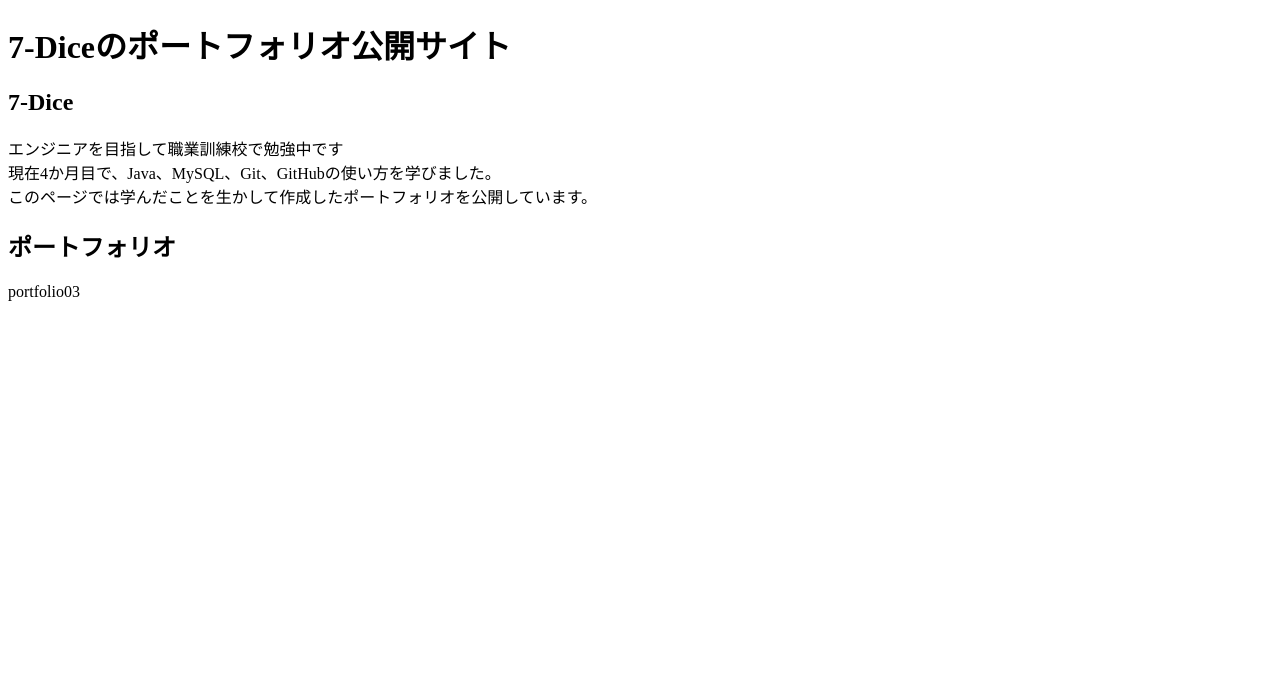
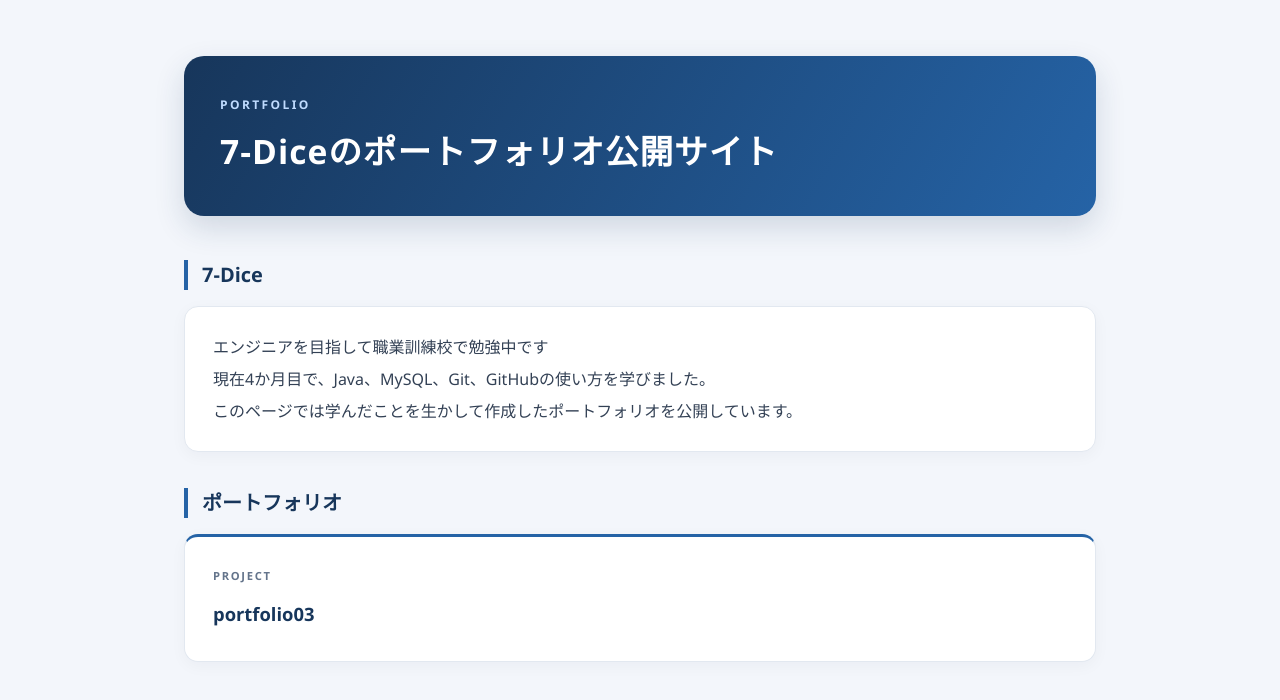
Before and after one commit to 7-Dice/7-Dice.github.io, a plain HTML site: page index.html in a window 1280 px wide. Drawn offline with Linux system fonts and the light colour scheme.

Commit message:
feat: CSS追加
CSS追加、index.htmlに以下の変更を実施
- headタグ内にlinkタグ追加
- pタグにclass追加

```diff
--- a/index.html
+++ b/index.html
@@ -3,7 +3,7 @@
 <head>
     <meta charset="UTF-8">
     <meta name="viewport" content="width=device-width, initial-scale=1.0">
-    <title>ポートフォリオ公開サイト</title>
+	<link rel="stylesheet" href="lib/style.css">
 </head>
 <body>
     <h1>7-Diceのポートフォリオ公開サイト</h1>
@@ -14,6 +14,6 @@
         このページでは学んだことを生かして作成したポートフォリオを公開しています。
     </p>
     <h2>ポートフォリオ</h2>
-    <p>portfolio03</p>
+    <p class="portfolio-card">portfolio03</p>
 </body>
 </html>
--- /dev/null
+++ b/lib/style.css
@@ -0,0 +1,140 @@
+@charset "UTF-8";
+/* 余白や枠線を含めて、要素のサイズを計算する */
+* {
+    box-sizing: border-box;
+}
+
+/* ページ全体の背景 */
+html {
+    min-height: 100%;
+    background-color: #f3f6fb;
+}
+
+/* コンテンツを中央に配置する */
+body {
+    max-width: 960px;
+    margin: 0 auto;
+    padding: 56px 24px 80px;
+
+    font-family: "Segoe UI", "Hiragino Kaku Gothic ProN",
+        "Yu Gothic", Meiryo, sans-serif;
+
+    color: #334155;
+    line-height: 1.8;
+    overflow-wrap: anywhere;
+}
+
+/* サイトのタイトル */
+h1 {
+    margin: 0 0 44px;
+    padding: 40px 36px;
+    border-radius: 20px;
+
+    background: linear-gradient(120deg, #17365b, #2563a6);
+    box-shadow: 0 12px 30px rgba(23, 54, 91, 0.16);
+
+    color: #ffffff;
+    font-size: clamp(1.5rem, 3.5vw, 2.1rem);
+    line-height: 1.5;
+    letter-spacing: 0.03em;
+}
+
+/* タイトルの上に添える小さなラベル */
+h1::before {
+    content: "PORTFOLIO";
+    display: block;
+    margin-bottom: 12px;
+
+    color: #bfdbfe;
+    font-size: 0.75rem;
+    font-weight: 600;
+    letter-spacing: 0.2em;
+}
+
+/* 「自己紹介」「ポートフォリオ」の見出し */
+h2 {
+    margin: 36px 0 16px;
+    padding-left: 14px;
+    border-left: 4px solid #2563a6;
+
+    color: #17365b;
+    font-size: 1.25rem;
+    line-height: 1.5;
+}
+
+/* 本文を白いカードとして表示する */
+p {
+    margin: 0;
+    padding: 24px 28px;
+
+    border: 1px solid #e2e8f0;
+    border-radius: 14px;
+    background-color: #ffffff;
+    box-shadow: 0 4px 16px rgba(15, 23, 42, 0.04);
+
+    line-height: 2;
+}
+
+/* 作品紹介用のカード */
+.portfolio-card {
+    padding: 28px;
+    border-top: 3px solid #2563a6;
+
+    color: #17365b;
+    font-size: 1.15rem;
+    font-weight: 700;
+}
+
+/* 作品名の上に添える小さなラベル */
+.portfolio-card::before {
+    content: "PROJECT";
+    display: block;
+    margin-bottom: 8px;
+
+    color: #64748b;
+    font-size: 0.7rem;
+    font-weight: 600;
+    letter-spacing: 0.15em;
+}
+
+/* リンクを追加した場合の見た目 */
+a {
+    color: #1d5c9f;
+    text-decoration-thickness: 1px;
+    text-underline-offset: 4px;
+}
+
+/* リンクにマウスを乗せたとき */
+a:hover {
+    color: #123b68;
+    text-decoration-thickness: 2px;
+}
+
+/* キーボードでリンクを選択したとき */
+a:focus-visible {
+    outline: 3px solid #2563a6;
+    outline-offset: 5px;
+}
+
+/* スマートフォンなど、画面が狭い場合 */
+@media (max-width: 600px) {
+    body {
+        padding: 28px 16px 48px;
+    }
+
+    h1 {
+        margin-bottom: 32px;
+        padding: 28px 20px;
+        border-radius: 16px;
+    }
+
+    h2 {
+        margin-top: 28px;
+        font-size: 1.1rem;
+    }
+
+    p,
+    .portfolio-card {
+        padding: 20px;
+    }
+}
```
Also changed, not shown: 1 other file.
